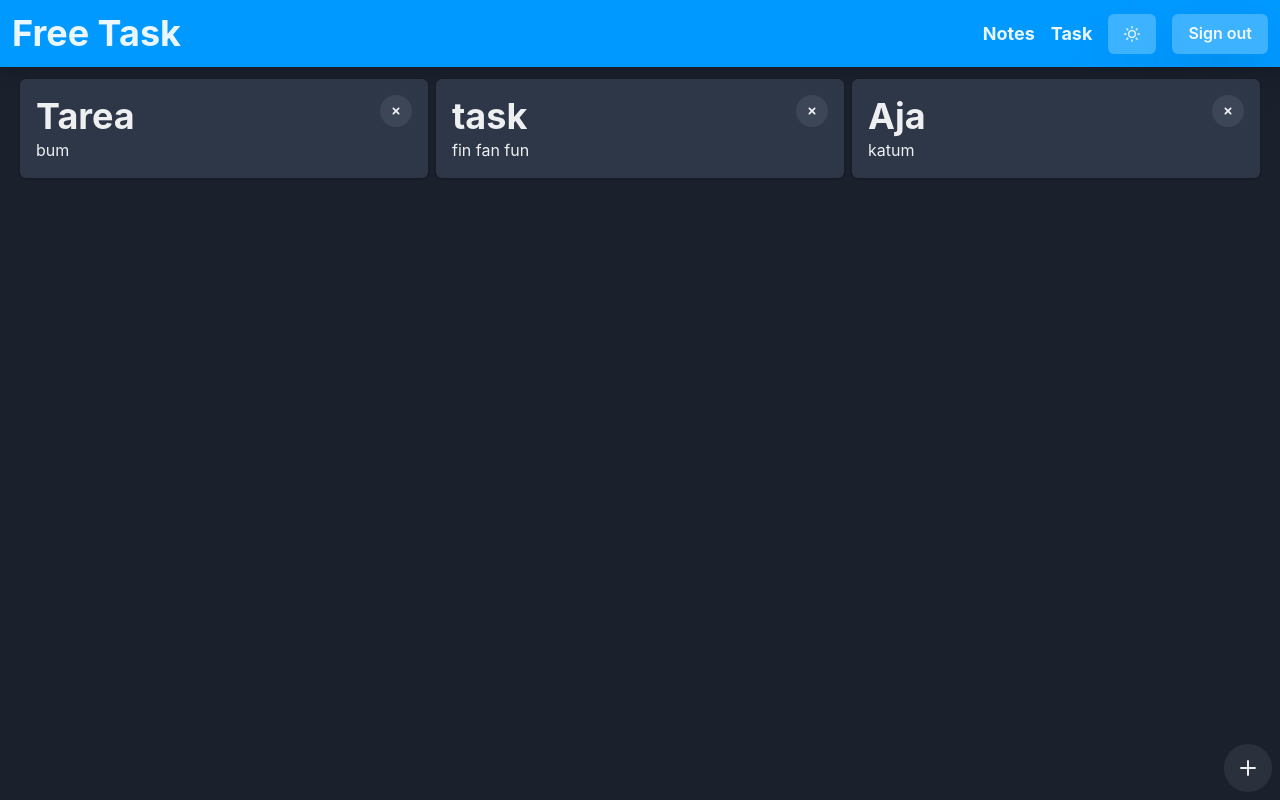
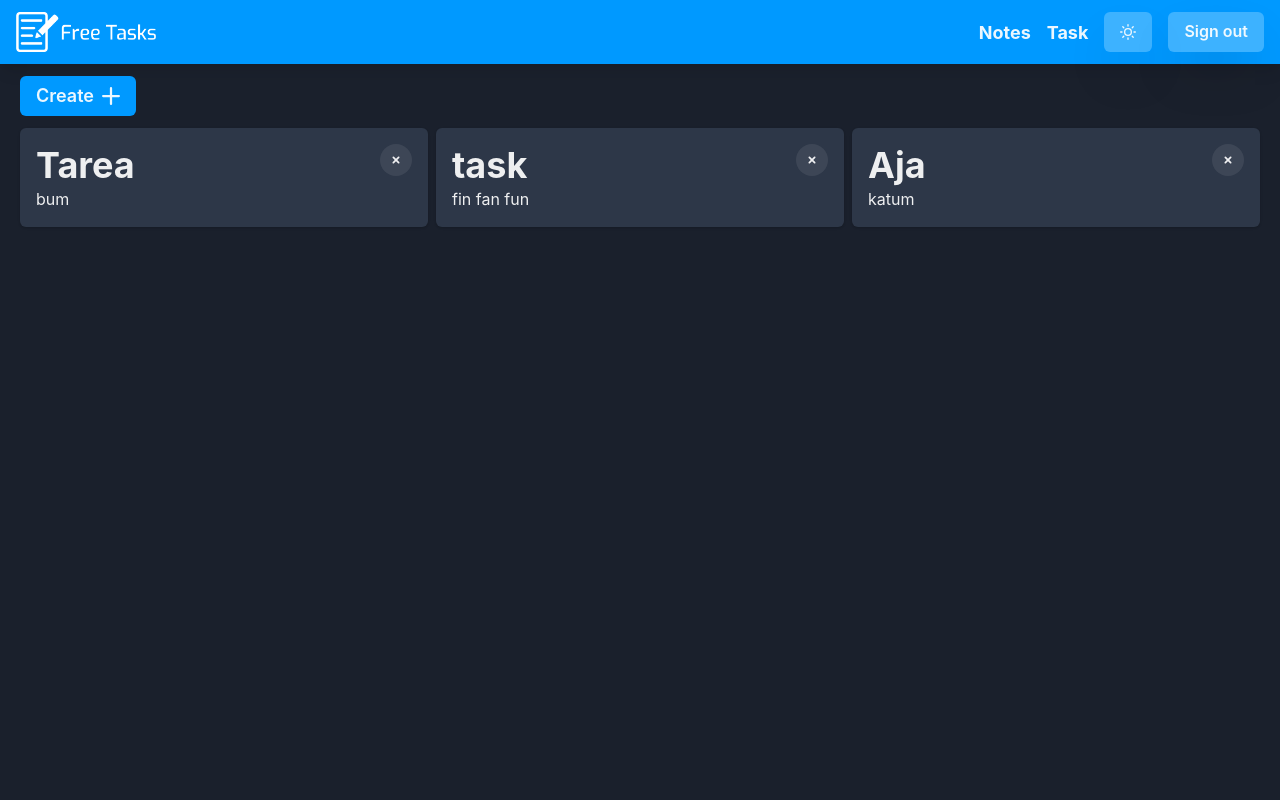
Before and after one commit to Haessler16/Free-Task, a Next.js app: page /notes in a window 1280 px wide. Built offline with nearby package versions, Linux system fonts and the light colour scheme; no server answers; sample sign-in values are in the browser's storage.

Commit message:
add: drawer instead menu, create button in web displays

```diff
--- a/components/AddButton/index.tsx
+++ b/components/AddButton/index.tsx
@@ -4,9 +4,11 @@ import { FC } from 'react'
 
 export const AddButton: FC<{ handleAdd: () => void }> = ({ handleAdd }) => {
   return (
-    <Flex pos='fixed' bottom='2' right='2' justifyContent='end' width='100%'>
+    <Flex pos='fixed' bottom='4' right='3' justifyContent='end' width='100%'>
       <Button
         title='add'
+        bg='#09f'
+        _hover={{ background: '#06f' }}
         borderRadius='full'
         p='4'
         h='auto'
--- a/components/Header/index.tsx
+++ b/components/Header/index.tsx
@@ -1,21 +1,28 @@
 import NextLink from 'next/link'
+import Image from 'next/image'
+import { useRef } from 'react'
+
 import {
   Button,
   chakra,
-  Heading,
   Link,
   useColorMode,
-  Menu,
-  MenuButton,
-  MenuList,
-  MenuItem,
-  Text,
+  Drawer,
+  DrawerBody,
+  DrawerFooter,
+  DrawerHeader,
+  DrawerOverlay,
+  DrawerContent,
+  DrawerCloseButton,
   Flex,
+  useDisclosure,
 } from '@chakra-ui/react'
 import { MoonIcon, SunIcon, HamburgerIcon } from '@chakra-ui/icons'
 
 import { useMediaQuery } from '@chakra-ui/react'
 import { signOut } from 'next-auth/react'
+
+import logoNoBg from '/public/logoNoBackground.png'
 
 export const Header = () => {
   const { colorMode, toggleColorMode } = useColorMode()
@@ -23,6 +30,8 @@ export const Header = () => {
     ssr: true,
     fallback: false, // return false on the server, and re-evaluate on the client side
   })
+  const { isOpen, onOpen, onClose } = useDisclosure()
+  const btnRef = useRef(null)
 
   return (
     <chakra.header
@@ -31,9 +40,10 @@ export const Header = () => {
       alignItems='center'
       bg='#09f'
       boxShadow='lg'
-      p={3}
+      py={3}
+      px={4}
       mb={3}>
-      <Heading>Free Task</Heading>
+      <Image src={logoNoBg} alt='Free Task Icon' width={140} height={140} />
 
       {!isLessThan800 && (
         <Flex gap='4' alignItems='center'>
@@ -61,28 +71,42 @@ export const Header = () => {
       )}
 
       {isLessThan800 && (
-        <Menu>
-          <MenuButton as={Button} title='Hamburger Icon'>
+        <>
+          <Button title='Hamburger Icon' ref={btnRef} onClick={onOpen}>
             <HamburgerIcon />
-          </MenuButton>
+          </Button>
 
-          <MenuList>
-            <MenuItem>
-              <Link as={NextLink} href='/notes' fontSize='lg' fontWeight='bold'>
+          <Drawer
+            isOpen={isOpen}
+            placement='right'
+            onClose={onClose}
+            finalFocusRef={btnRef}>
+            <DrawerOverlay />
+            <DrawerContent>
+              <DrawerCloseButton />
+              <DrawerHeader>Free Tasks</DrawerHeader>
+
+              <DrawerBody display='flex' flexDir='column' gap='4'>
+                <Link
+                  as={NextLink}
+                  href='/notes'
+                  fontSize='lg'
+                  fontWeight='bold'>
                   Notes
                 </Link>
-            </MenuItem>
 
-            <MenuItem>
-              <Link as={NextLink} href='/task' fontSize='lg' fontWeight='bold'>
+                <Link
+                  as={NextLink}
+                  href='/task'
+                  fontSize='lg'
+                  fontWeight='bold'>
                   Task
                 </Link>
-            </MenuItem>
 
-            <MenuItem as='div' justifyContent='space-between'>
-              <Text fontSize='lg' fontWeight='bold'>
+                {/* <MenuItem as='div' justifyContent='space-between'> */}
+                {/* <Text fontSize='lg' fontWeight='bold'>
                 Theme:
-              </Text>
+              </Text> */}
 
                 <Button
                   onClick={toggleColorMode}
@@ -90,9 +114,10 @@ export const Header = () => {
                   boxShadow='2xl'>
                   {colorMode === 'light' ? <MoonIcon /> : <SunIcon />}
                 </Button>
-            </MenuItem>
-          </MenuList>
-        </Menu>
+              </DrawerBody>
+            </DrawerContent>
+          </Drawer>
+        </>
       )}
     </chakra.header>
   )
--- a/components/Header/landing.tsx
+++ b/components/Header/landing.tsx
@@ -3,7 +3,6 @@ import Image from 'next/image'
 import {
   Button,
   chakra,
-  Heading,
   Link,
   useColorMode,
   Menu,
--- a/components/Notes/List/index.tsx
+++ b/components/Notes/List/index.tsx
@@ -10,10 +10,12 @@ import { iNotes } from 'utils/interefaces/notes'
 export const NotesList: FC<{ note: iNotes }> = ({ note }) => {
   return (
     <Card p='4' flexDir='row' justifyContent='space-between'>
-      <Link as={NextLink} href={`/notes/${note.id}`}>
-        <Heading>{note.title}</Heading>
+      <div>
+        <Link as={NextLink} href={`/notes/${note.id}`}>
+          <Heading>{note.title}</Heading>
+        </Link>
         <Text>{note.description}</Text>
-      </Link>
+      </div>
 
       <Button size='sm' borderRadius='full' p={1}>
         <SmallCloseIcon></SmallCloseIcon>
--- a/pages/notes/index.tsx
+++ b/pages/notes/index.tsx
@@ -2,12 +2,13 @@ import Head from 'next/head'
 import { MainLayout } from 'layouts/main'
 import { NotesList } from 'components/Notes/List'
 import { iNotes } from 'utils/interefaces/notes'
-import { Grid, Button, Flex } from '@chakra-ui/react'
+import { Box, Button, Grid, useMediaQuery } from '@chakra-ui/react'
 import { useState } from 'react'
 import { FormToNotes } from 'components/Notes/Form'
 
 import { AddButton } from 'components/AddButton'
 import { getSession, GetSessionParams } from 'next-auth/react'
+import { AddIcon } from '@chakra-ui/icons'
 
 export async function getServerSideProps(
   context: GetSessionParams | undefined,
@@ -62,12 +63,16 @@ const data: iNotes[] = [
 
 const Notes = () => {
   const [showForm, setShowForm] = useState(false)
+  const [isLessThan800] = useMediaQuery('(max-width: 760px)', {
+    ssr: true,
+    fallback: false, // return false on the server, and re-evaluate on the client side
+  })
 
   const addNotesForm = () => {
     setShowForm(true)
   }
 
-  console.log({ showForm })
+  // console.log({ showForm })
 
   return (
     <MainLayout>
@@ -79,19 +84,28 @@ const Notes = () => {
 
       <main>
         {!showForm ? (
-          <>
+          <Box px={5}>
+            <Button
+              bg='#09f'
+              _hover={{ background: '#06f' }}
+              fontSize='lg'
+              rightIcon={<AddIcon />}
+              mb='3'
+              onClick={addNotesForm}>
+              Create
+            </Button>
+
             <Grid
               id='characters_grid'
               templateColumns='repeat(auto-fit, minmax(min(100%, 22rem), 1fr))'
-              gap={2}
-              px={5}>
+              gap={2}>
               {data.map((note) => {
                 return <NotesList key={note.id} note={note} />
               })}
             </Grid>
 
-            <AddButton handleAdd={addNotesForm} />
-          </>
+            {isLessThan800 && <AddButton handleAdd={addNotesForm} />}
+          </Box>
         ) : (
           <FormToNotes setShowForm={setShowForm} />
         )}
```
Also changed, not shown: pages/index.tsx (+1 -8 lines). Lines whose indentation alone changed are shown as unchanged.
